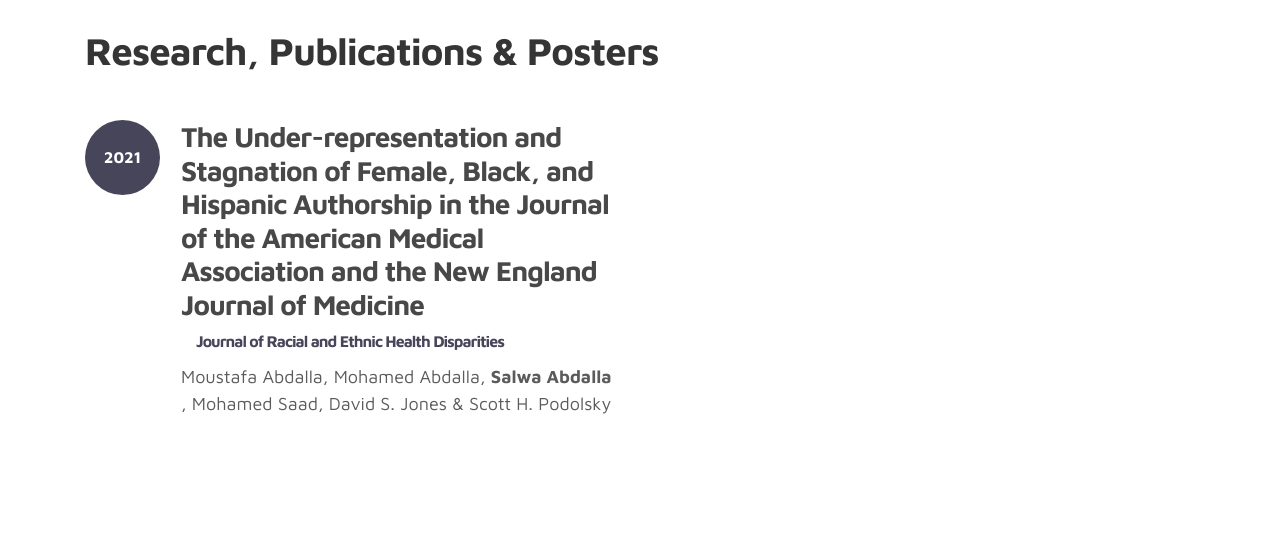
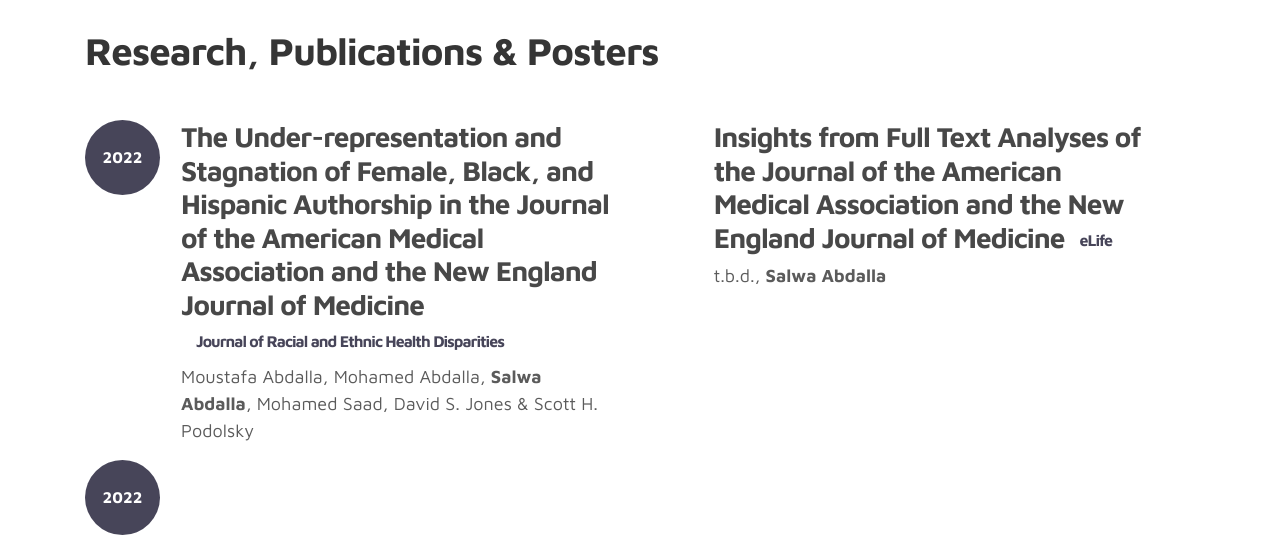
Before and after one commit to sms-sudo/sms-sudo.github.io, a plain HTML site: page index.html in a window 1280 px wide. Shown: the part 2760-3308 px from the top of the page. Drawn offline with Linux system fonts and the light colour scheme; grey boxes are pictures that could not be loaded.

Commit message:
Update index.html

```diff
--- a/index.html
+++ b/index.html
@@ -271,11 +271,19 @@
                 <div class="timeline">
                     <div class="timeline-wrapper">
                         <div class="timeline-yr">
-                            <span>2021</span>
+                            <span>2022</span>
                         </div>
                         <div class="timeline-info">
                             <h3><span>The Under-representation and Stagnation of Female, Black, and Hispanic Authorship in the Journal of the American Medical Association and the New England Journal of Medicine</span><small>Journal of Racial and Ethnic Health Disparities</small></h3>
-                            <p>Moustafa Abdalla, Mohamed Abdalla, <strong>Salwa Abdalla</strong> , Mohamed Saad, David S. Jones & Scott H. Podolsky</p>
+                            <p>Moustafa Abdalla, Mohamed Abdalla, <strong>Salwa Abdalla</strong>, Mohamed Saad, David S. Jones & Scott H. Podolsky</p>
+                        </div>
+
+                        <div class="timeline-yr">
+                            <span>2022</span>
+                        </div>
+                        <div class="timeline-info">
+                            <h3><span>Insights from Full Text Analyses of the Journal of the American Medical Association and the New England Journal of Medicine</span><small>eLife</small></h3>
+                            <p>t.b.d., <strong>Salwa Abdalla</strong></p>
                         </div>
                     </div>
                 </div>
```
